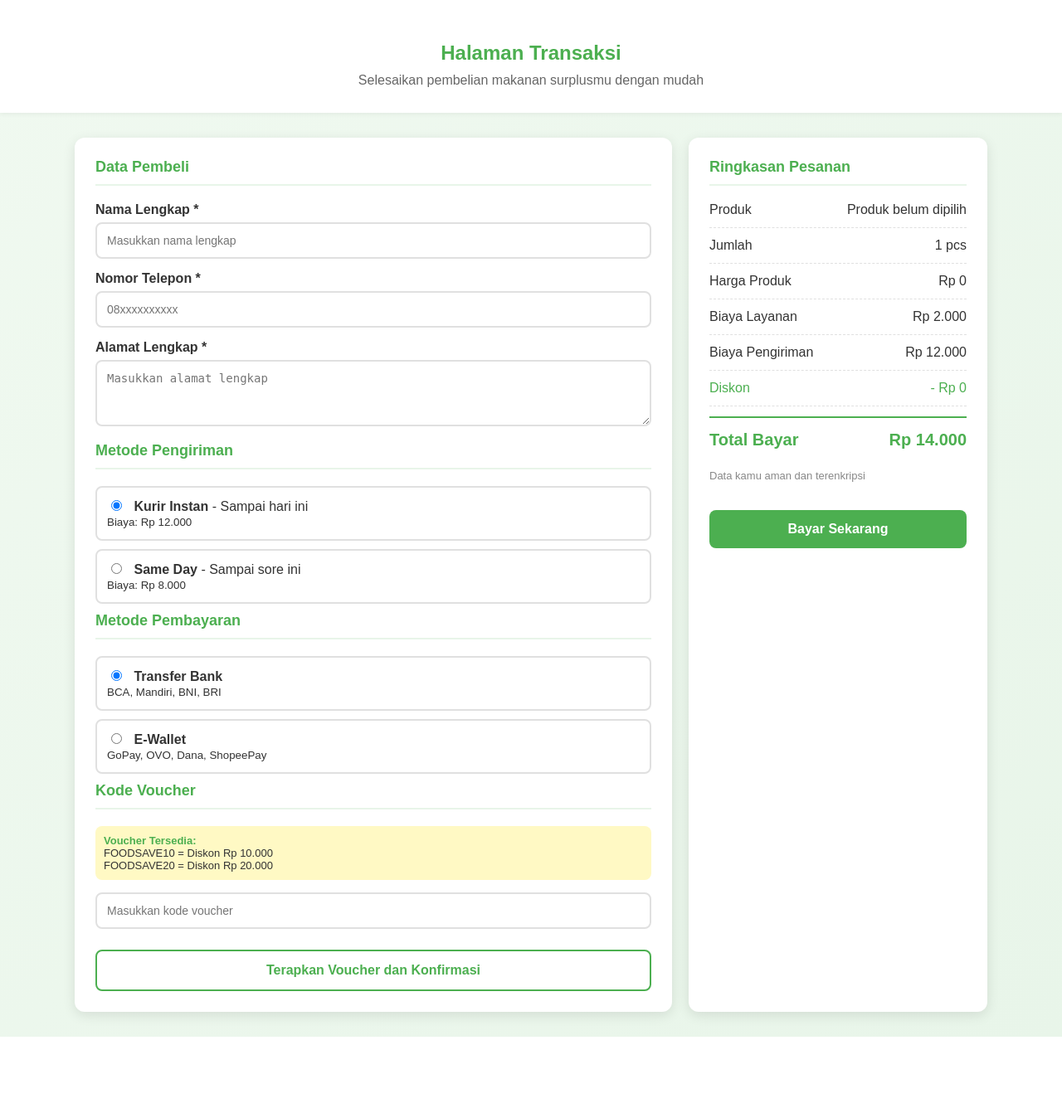
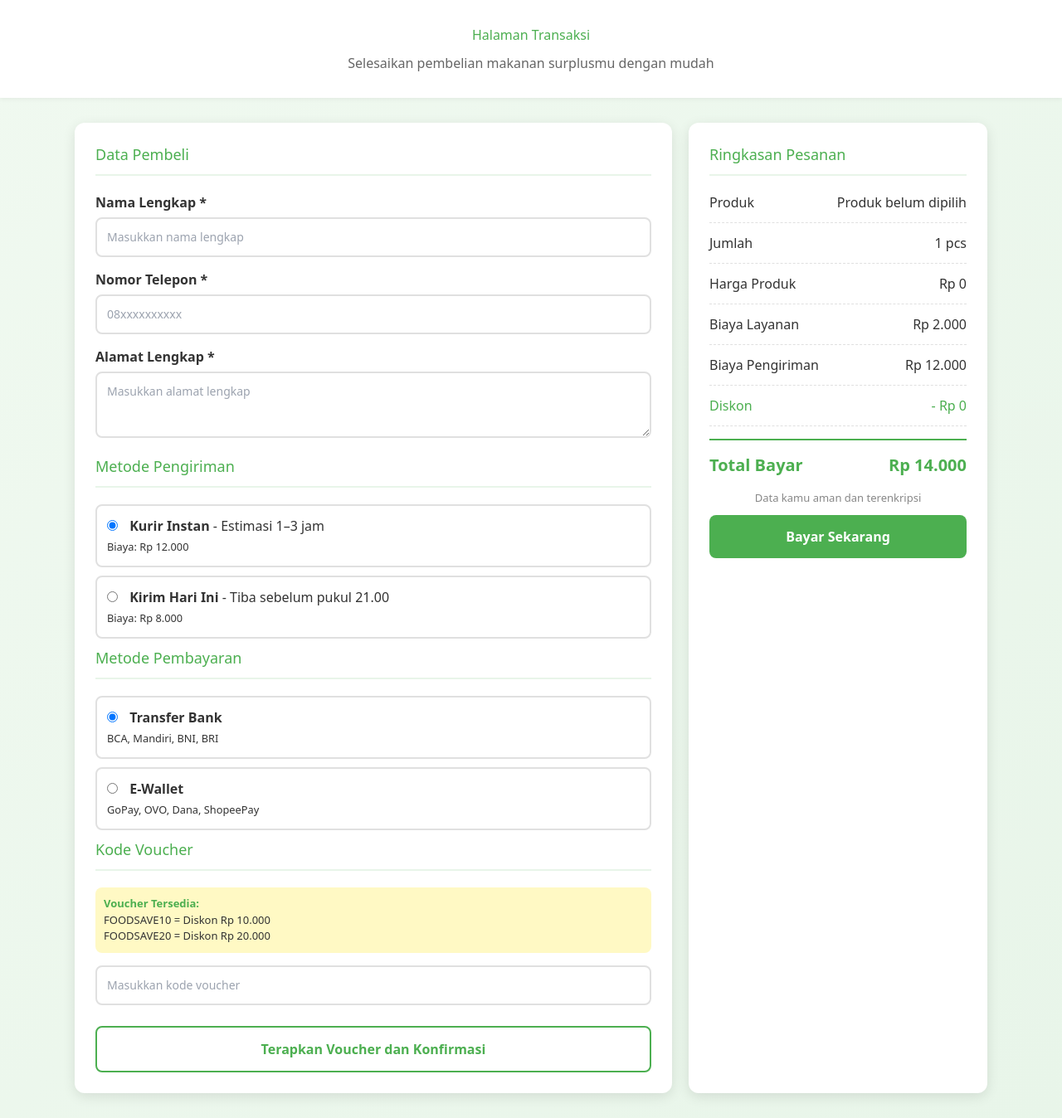
Before and after one commit to Sultanil/food_save, a PHP site: page /HalamanTransaksi.php in a window 1280 px wide. Shown: the whole page at 83% size. Before the commit the page ends 1250 px from the top, so only its background shows below. Run offline with PHP 8.4, Linux system fonts and the light colour scheme; some libraries are stand-ins or nearby versions.

Commit message:
Brilli
mugo iso

```diff
--- a/HalamanTransaksi.css
+++ /dev/null
@@ -1,213 +0,0 @@
-body {
-  font-family: Arial, sans-serif;
-  background: linear-gradient(135deg, #f0f9f0 0%, #e8f5e9 100%);
-  margin: 0;
-  padding: 0;
-  color: #333;
-  min-height: 100vh;
-}
-
-.container {
-  width: 90%;
-  max-width: 1100px;
-  margin: auto;
-}
-
-.hero {
-  background: white;
-  padding: 30px 0;
-  text-align: center;
-  box-shadow: 0 2px 5px rgba(0,0,0,0.05);
-}
-
-.hero h1 {
-  margin-bottom: 10px;
-  color: #4CAF50;
-}
-
-.hero p {
-  margin: 0;
-  color: #666;
-}
-
-.checkout {
-  display: grid;
-  grid-template-columns: 2fr 1fr;
-  gap: 20px;
-  margin: 30px auto;
-}
-
-.card {
-  background: white;
-  padding: 25px;
-  border-radius: 12px;
-  box-shadow: 0 4px 15px rgba(0,0,0,0.1);
-}
-
-h2 {
-  margin-top: 0;
-  color: #4CAF50;
-  font-size: 18px;
-  border-bottom: 2px solid #e8f5e9;
-  padding-bottom: 10px;
-  margin-bottom: 20px;
-}
-
-.form-group {
-  margin-bottom: 15px;
-}
-
-.form-group label {
-  display: block;
-  margin-bottom: 6px;
-  font-weight: 600;
-  color: #333;
-}
-
-.form-group input,
-.form-group textarea,
-.form-group select {
-  width: 100%;
-  padding: 12px;
-  border: 2px solid #e0e0e0;
-  border-radius: 8px;
-  box-sizing: border-box;
-  font-size: 14px;
-  transition: border-color 0.3s;
-}
-
-.form-group input:focus,
-.form-group textarea:focus {
-  outline: none;
-  border-color: #4CAF50;
-}
-
-.form-group textarea {
-  resize: vertical;
-  min-height: 80px;
-}
-
-.option-box {
-  border: 2px solid #e0e0e0;
-  border-radius: 8px;
-  padding: 12px;
-  margin-bottom: 10px;
-  cursor: pointer;
-  transition: all 0.3s;
-  display: block;
-}
-
-.option-box:hover {
-  border-color: #4CAF50;
-  background: #f0f9f0;
-}
-
-.option-box input[type="radio"] {
-  margin-right: 10px;
-}
-
-.summary p {
-  display: flex;
-  justify-content: space-between;
-  margin: 12px 0;
-  padding-bottom: 12px;
-  border-bottom: 1px dashed #e0e0e0;
-}
-
-.summary p:last-of-type {
-  border-bottom: none;
-}
-
-.diskon-row {
-  color: #4CAF50;
-}
-
-.total {
-  font-size: 20px;
-  font-weight: bold;
-  color: #4CAF50;
-  border-top: 2px solid #4CAF50 !important;
-  border-bottom: none !important;
-  padding-top: 15px;
-  margin-top: 15px;
-}
-
-.btn {
-  display: inline-block;
-  width: 100%;
-  padding: 14px;
-  border: none;
-  border-radius: 8px;
-  background: #4CAF50;
-  color: white;
-  font-size: 16px;
-  font-weight: 600;
-  cursor: pointer;
-  margin-top: 10px;
-  transition: background 0.3s;
-  box-sizing: border-box;
-}
-
-.btn:hover {
-  background: #43a047;
-}
-
-.btn-secondary {
-  background: white;
-  color: #4CAF50;
-  border: 2px solid #4CAF50;
-}
-
-.btn-secondary:hover {
-  background: #f0f9f0;
-}
-
-.note {
-  font-size: 13px;
-  color: #888;
-  margin-top: 15px;
-  text-align: center;
-}
-
-.message {
-  padding: 15px;
-  border-radius: 8px;
-  margin: 20px auto;
-  font-weight: 500;
-  max-width: 1100px;
-}
-
-.message.success {
-  background: #e8f5e9;
-  color: #2e7d32;
-  border: 2px solid #4CAF50;
-}
-
-.message.error {
-  background: #ffebee;
-  color: #c62828;
-  border: 2px solid #F44336;
-}
-
-.voucher-info {
-  background: #fff9c4;
-  padding: 10px;
-  border-radius: 8px;
-  font-size: 13px;
-  color: #333;
-  margin-bottom: 15px;
-}
-
-.voucher-info strong {
-  color: #4CAF50;
-}
-
-@media (max-width: 768px) {
-  .checkout {
-    grid-template-columns: 1fr;
-  }
-
-  .hero h1 {
-    font-size: 24px;
-  }
-}
--- a/HalamanTransaksi.php
+++ b/HalamanTransaksi.php
@@ -4,28 +4,23 @@ function formatRupiah($angka) {
     return "Rp " . number_format($angka, 0, ',', '.');
 }
 
-
 $produk = isset($_GET['produk']) ? htmlspecialchars($_GET['produk']) : 'Produk belum dipilih';
 $hargaSatuan = isset($_GET['harga']) ? (int)$_GET['harga'] : 0;
 $jumlahProduk = isset($_GET['jumlah']) ? (int)$_GET['jumlah'] : 1;
 
-// Set default values
 $biayaLayanan = 2000;
 $diskon = 0;
 $kodeVoucher = '';
 $pesan = '';
 $pesanClass = '';
 
-// Data form (default)
 $nama = '';
 $telepon = '';
 $alamat = '';
 $pembayaran = 'Transfer Bank';
 $ongkir = 12000;
 
-// Proses form saat POST
 if ($_SERVER['REQUEST_METHOD'] === 'POST') {
-    // Ambil data dari POST
     $produk = isset($_POST['produk']) ? htmlspecialchars($_POST['produk']) : $produk;
     $hargaSatuan = isset($_POST['harga_satuan']) ? (int)$_POST['harga_satuan'] : $hargaSatuan;
     $jumlahProduk = isset($_POST['jumlah_produk']) ? (int)$_POST['jumlah_produk'] : $jumlahProduk;
@@ -37,37 +32,26 @@ if ($_SERVER['REQUEST_METHOD'] === 'POST') {
     $pembayaran = $_POST['pembayaran'] ?? 'Transfer Bank';
     $ongkir = isset($_POST['pengiriman']) ? (int)$_POST['pengiriman'] : 12000;
 
-    // Hitung harga produk
     $hargaProduk = $hargaSatuan * $jumlahProduk;
 
-    // Logic voucher
     if ($kodeVoucher === 'FOODSAVE10') {
         $diskon = 10000;
     } elseif ($kodeVoucher === 'FOODSAVE20') {
         $diskon = 20000;
-    } elseif (!empty($kodeVoucher)) {
-        $diskon = 0; // Voucher tidak valid
     } else {
-        $diskon = 0; // Tidak ada voucher
+        $diskon = 0;
     }
 
-    // Hitung total
     $totalBayar = $hargaProduk + $biayaLayanan + $ongkir - $diskon;
 
-    // Validasi form
     if (empty($nama) || empty($telepon) || empty($alamat)) {
         $pesan = 'Mohon lengkapi data pembeli terlebih dahulu.';
         $pesanClass = 'error';
     } else {
-        // Tentukan nama pengiriman
         $namaPengiriman = 'Kurir Instan';
-        if ($ongkir === 8000) {
-            $namaPengiriman = 'Same Day';
-        } elseif ($ongkir === 0) {
-            $namaPengiriman = 'Ambil di Toko';
-        }
+        if ($ongkir === 8000) $namaPengiriman = 'Same Day';
+        elseif ($ongkir === 0) $namaPengiriman = 'Ambil di Toko';
 
-        // Format nomor telepon
         $teleponFormat = preg_replace('/[^0-9]/', '', $telepon);
         if (substr($teleponFormat, 0, 1) === '0') {
             $teleponFormat = '+62' . substr($teleponFormat, 1);
@@ -85,164 +69,166 @@ if ($_SERVER['REQUEST_METHOD'] === 'POST') {
         $pesanClass = 'success';
     }
 } else {
-    // Hitung default saat pertama load (GET)
     $hargaProduk = $hargaSatuan * $jumlahProduk;
     $totalBayar = $hargaProduk + $biayaLayanan + $ongkir - $diskon;
 }
 ?>
-
 <!DOCTYPE html>
 <html lang="id">
 <head>
     <meta charset="UTF-8">
     <meta name="viewport" content="width=device-width, initial-scale=1.0">
     <title>Transaksi - FoodSave</title>
-    <link rel="stylesheet" href="../assets/css/loginstyle.css">
-    <link rel="stylesheet" href="HalamanTransaksi.css">
+    <script src="https://cdn.tailwindcss.com"></script>
 </head>
-<body>
+<body class="font-sans bg-gradient-to-br from-[#f0f9f0] to-[#e8f5e9] m-0 p-0 text-[#333] min-h-screen">
 
     <!-- Header -->
-    <section class="hero">
-        <div class="container">
-            <h1>Halaman Transaksi</h1>
-            <p>Selesaikan pembelian makanan surplusmu dengan mudah</p>
+    <section class="bg-white py-[30px] text-center shadow-[0_2px_5px_rgba(0,0,0,0.05)]">
+        <div class="w-[90%] max-w-[1100px] mx-auto">
+            <h1 class="mb-[10px] text-[#4CAF50]">Halaman Transaksi</h1>
+            <p class="m-0 text-[#666]">Selesaikan pembelian makanan surplusmu dengan mudah</p>
         </div>
     </section>
 
-    <div class="container">
+    <div class="w-[90%] max-w-[1100px] mx-auto">
+
         <!-- Pesan Sukses/Error -->
         <?php if ($pesan !== ''): ?>
-            <div class="message <?php echo $pesanClass; ?>">
+            <div class="p-[15px] rounded-lg my-5 mx-auto font-medium max-w-[1100px]
+                <?php echo $pesanClass === 'success'
+                    ? 'bg-[#e8f5e9] text-[#2e7d32] border-2 border-[#4CAF50]'
+                    : 'bg-[#ffebee] text-[#c62828] border-2 border-[#F44336]'; ?>">
                 <?php echo $pesan; ?>
             </div>
         <?php endif; ?>
 
-        <div class="checkout">
+        <!-- Checkout Grid -->
+        <div class="grid grid-cols-1 md:grid-cols-[2fr_1fr] gap-5 my-[30px] mx-auto">
+
             <!-- Form Data Pembeli -->
-            <div class="card">
-                <h2>Data Pembeli</h2>
+            <div class="bg-white p-[25px] rounded-xl shadow-[0_4px_15px_rgba(0,0,0,0.1)]">
+                <h2 class="mt-0 text-[#4CAF50] text-[18px] border-b-2 border-[#e8f5e9] pb-[10px] mb-5">Data Pembeli</h2>
 
                 <form method="POST" action="">
-                    <!-- Hidden Fields -->
                     <input type="hidden" name="produk" value="<?php echo htmlspecialchars($produk); ?>">
                     <input type="hidden" name="harga_satuan" value="<?php echo $hargaSatuan; ?>">
                     <input type="hidden" name="jumlah_produk" value="<?php echo $jumlahProduk; ?>">
 
-                    <div class="form-group">
-                        <label for="nama">Nama Lengkap *</label>
+                    <div class="mb-[15px]">
+                        <label for="nama" class="block mb-[6px] font-semibold text-[#333]">Nama Lengkap *</label>
                         <input type="text" id="nama" name="nama" placeholder="Masukkan nama lengkap"
-                               value="<?php echo htmlspecialchars($nama); ?>" required>
+                               value="<?php echo htmlspecialchars($nama); ?>" required
+                               class="w-full p-3 border-2 border-[#e0e0e0] rounded-lg box-border text-sm transition-colors duration-300 focus:outline-none focus:border-[#4CAF50]">
                     </div>
 
-                    <div class="form-group">
-                        <label for="telepon">Nomor Telepon *</label>
+                    <div class="mb-[15px]">
+                        <label for="telepon" class="block mb-[6px] font-semibold text-[#333]">Nomor Telepon *</label>
                         <input type="tel" id="telepon" name="telepon" placeholder="08xxxxxxxxxx"
-                               value="<?php echo htmlspecialchars($telepon); ?>" required>
+                               value="<?php echo htmlspecialchars($telepon); ?>" required
+                               class="w-full p-3 border-2 border-[#e0e0e0] rounded-lg box-border text-sm transition-colors duration-300 focus:outline-none focus:border-[#4CAF50]">
                     </div>
 
-                    <div class="form-group">
-                        <label for="alamat">Alamat Lengkap *</label>
-                        <textarea id="alamat" name="alamat" placeholder="Masukkan alamat lengkap"
-                                  required><?php echo htmlspecialchars($alamat); ?></textarea>
+                    <div class="mb-[15px]">
+                        <label for="alamat" class="block mb-[6px] font-semibold text-[#333]">Alamat Lengkap *</label>
+                        <textarea id="alamat" name="alamat" placeholder="Masukkan alamat lengkap" required
+                                  class="w-full p-3 border-2 border-[#e0e0e0] rounded-lg box-border text-sm transition-colors duration-300 focus:outline-none focus:border-[#4CAF50] resize-y min-h-[80px]"><?php echo htmlspecialchars($alamat); ?></textarea>
                     </div>
 
-                    <h2>Metode Pengiriman</h2>
-                    <label class="option-box">
-                        <input type="radio" name="pengiriman" value="12000" <?php echo $ongkir === 12000 ? 'checked' : ''; ?>>
-                        <strong>Kurir Instan</strong> - Sampai hari ini
+                    <h2 class="mt-0 text-[#4CAF50] text-[18px] border-b-2 border-[#e8f5e9] pb-[10px] mb-5">Metode Pengiriman</h2>
+
+                    <label class="border-2 border-[#e0e0e0] rounded-lg p-3 mb-[10px] cursor-pointer transition-all duration-300 hover:border-[#4CAF50] hover:bg-[#f0f9f0] block">
+                        <input type="radio" name="pengiriman" value="12000" class="mr-[10px]" <?php echo $ongkir === 12000 ? 'checked' : ''; ?>>
+                        <strong>Kurir Instan</strong> - Estimasi 1–3 jam
                         <br><small>Biaya: <?php echo formatRupiah(12000); ?></small>
                     </label>
 
-                    <label class="option-box">
-                        <input type="radio" name="pengiriman" value="8000" <?php echo $ongkir === 8000 ? 'checked' : ''; ?>>
-                        <strong>Same Day</strong> - Sampai sore ini
+                    <label class="border-2 border-[#e0e0e0] rounded-lg p-3 mb-[10px] cursor-pointer transition-all duration-300 hover:border-[#4CAF50] hover:bg-[#f0f9f0] block">
+                        <input type="radio" name="pengiriman" value="8000" class="mr-[10px]" <?php echo $ongkir === 8000 ? 'checked' : ''; ?>>
+                        <strong>Kirim Hari Ini</strong> - Tiba sebelum pukul 21.00
                         <br><small>Biaya: <?php echo formatRupiah(8000); ?></small>
                     </label>
 
+                    <h2 class="mt-0 text-[#4CAF50] text-[18px] border-b-2 border-[#e8f5e9] pb-[10px] mb-5">Metode Pembayaran</h2>
 
-
-                    <h2>Metode Pembayaran</h2>
-                    <label class="option-box">
-                        <input type="radio" name="pembayaran" value="Transfer Bank"
-                               <?php echo $pembayaran === 'Transfer Bank' ? 'checked' : ''; ?>>
+                    <label class="border-2 border-[#e0e0e0] rounded-lg p-3 mb-[10px] cursor-pointer transition-all duration-300 hover:border-[#4CAF50] hover:bg-[#f0f9f0] block">
+                        <input type="radio" name="pembayaran" value="Transfer Bank" class="mr-[10px]" <?php echo $pembayaran === 'Transfer Bank' ? 'checked' : ''; ?>>
                         <strong>Transfer Bank</strong>
                         <br><small>BCA, Mandiri, BNI, BRI</small>
                     </label>
 
-                    <label class="option-box">
-                        <input type="radio" name="pembayaran" value="E-Wallet"
-                               <?php echo $pembayaran === 'E-Wallet' ? 'checked' : ''; ?>>
+                    <label class="border-2 border-[#e0e0e0] rounded-lg p-3 mb-[10px] cursor-pointer transition-all duration-300 hover:border-[#4CAF50] hover:bg-[#f0f9f0] block">
+                        <input type="radio" name="pembayaran" value="E-Wallet" class="mr-[10px]" <?php echo $pembayaran === 'E-Wallet' ? 'checked' : ''; ?>>
                         <strong>E-Wallet</strong>
                         <br><small>GoPay, OVO, Dana, ShopeePay</small>
                     </label>
 
-                    <h2>Kode Voucher</h2>
-                    <div class="voucher-info">
-                        <strong>Voucher Tersedia:</strong><br>
+                    <h2 class="mt-0 text-[#4CAF50] text-[18px] border-b-2 border-[#e8f5e9] pb-[10px] mb-5">Kode Voucher</h2>
+
+                    <div class="bg-[#fff9c4] p-[10px] rounded-lg text-[13px] text-[#333] mb-[15px]">
+                        <strong class="text-[#4CAF50]">Voucher Tersedia:</strong><br>
                         FOODSAVE10 = Diskon <?php echo formatRupiah(10000); ?><br>
                         FOODSAVE20 = Diskon <?php echo formatRupiah(20000); ?>
                     </div>
 
-                    <div class="form-group">
+                    <div class="mb-[15px]">
                         <input type="text" id="voucher" name="voucher"
                                placeholder="Masukkan kode voucher"
-                               value="<?php echo htmlspecialchars($kodeVoucher); ?>">
+                               value="<?php echo htmlspecialchars($kodeVoucher); ?>"
+                               class="w-full p-3 border-2 border-[#e0e0e0] rounded-lg box-border text-sm transition-colors duration-300 focus:outline-none focus:border-[#4CAF50]">
                     </div>
 
-                    <button type="submit" class="btn btn-secondary">
+                    <button type="submit"
+                            class="inline-block w-full py-[14px] border-2 border-[#4CAF50] rounded-lg bg-white text-[#4CAF50] text-base font-semibold cursor-pointer mt-[10px] transition-colors duration-300 hover:bg-[#f0f9f0] box-border">
                         Terapkan Voucher dan Konfirmasi
                     </button>
                 </form>
             </div>
 
             <!-- Ringkasan Pesanan -->
-            <div class="card summary">
-                <h2>Ringkasan Pesanan</h2>
+            <div class="bg-white p-[25px] rounded-xl shadow-[0_4px_15px_rgba(0,0,0,0.1)]">
+                <h2 class="mt-0 text-[#4CAF50] text-[18px] border-b-2 border-[#e8f5e9] pb-[10px] mb-5">Ringkasan Pesanan</h2>
 
-                <p>
+                <p class="flex justify-between my-3 pb-3 border-b border-dashed border-[#e0e0e0]">
                     <span>Produk</span>
                     <span><?php echo htmlspecialchars($produk); ?></span>
                 </p>
-
-                <p>
+                <p class="flex justify-between my-3 pb-3 border-b border-dashed border-[#e0e0e0]">
                     <span>Jumlah</span>
                     <span><?php echo $jumlahProduk; ?> pcs</span>
                 </p>
-
-                <p>
+                <p class="flex justify-between my-3 pb-3 border-b border-dashed border-[#e0e0e0]">
                     <span>Harga Produk</span>
                     <span><?php echo formatRupiah($hargaProduk); ?></span>
                 </p>
-
-                <p>
+                <p class="flex justify-between my-3 pb-3 border-b border-dashed border-[#e0e0e0]">
                     <span>Biaya Layanan</span>
                     <span><?php echo formatRupiah($biayaLayanan); ?></span>
                 </p>
-
-                <p>
+                <p class="flex justify-between my-3 pb-3 border-b border-dashed border-[#e0e0e0]">
                     <span>Biaya Pengiriman</span>
                     <span id="ongkirDisplay"><?php echo $ongkir === 0 ? 'Gratis' : formatRupiah($ongkir); ?></span>
                 </p>
-
-                <p class="diskon-row">
+                <p class="flex justify-between my-3 pb-3 border-b border-dashed border-[#e0e0e0] text-[#4CAF50]">
                     <span>Diskon</span>
                     <span>- <?php echo formatRupiah($diskon); ?></span>
                 </p>
-
-                <p class="total">
+                <p class="flex justify-between text-[20px] font-bold text-[#4CAF50] border-t-2 border-[#4CAF50] pt-[15px] mt-[15px] border-b-0 my-3 pb-0">
                     <span>Total Bayar</span>
                     <span id="totalBayarDisplay"><?php echo formatRupiah($totalBayar); ?></span>
                 </p>
 
-                <p class="note">
+                <p class="text-[13px] text-[#888] mt-[15px] text-center">
                     Data kamu aman dan terenkripsi
                 </p>
 
-                <button type="submit" form="" class="btn" onclick="alert('Silakan lengkapi form dan klik Terapkan Voucher dan Konfirmasi')">
+                <button type="submit" form=""
+                        onclick="alert('Silakan lengkapi form dan klik Terapkan Voucher dan Konfirmasi')"
+                        class="inline-block w-full py-[14px] border-none rounded-lg bg-[#4CAF50] text-white text-base font-semibold cursor-pointer mt-[10px] transition-colors duration-300 hover:bg-[#43a047] box-border">
                     Bayar Sekarang
                 </button>
             </div>
+
         </div>
     </div>
 
@@ -258,7 +244,6 @@ if ($_SERVER['REQUEST_METHOD'] === 'POST') {
         function hitungTotal() {
             const ongkir = parseInt(document.querySelector('input[name="pengiriman"]:checked').value);
             const total  = hargaProduk + biayaLayanan + ongkir - diskon;
-
             document.getElementById("ongkirDisplay").textContent     = formatRupiah(ongkir);
             document.getElementById("totalBayarDisplay").textContent = formatRupiah(total);
         }
```
Also changed, not shown: HalamanTransaksi.html (deleted, +0 -172 lines), orders.txt (+21 -0 lines).
